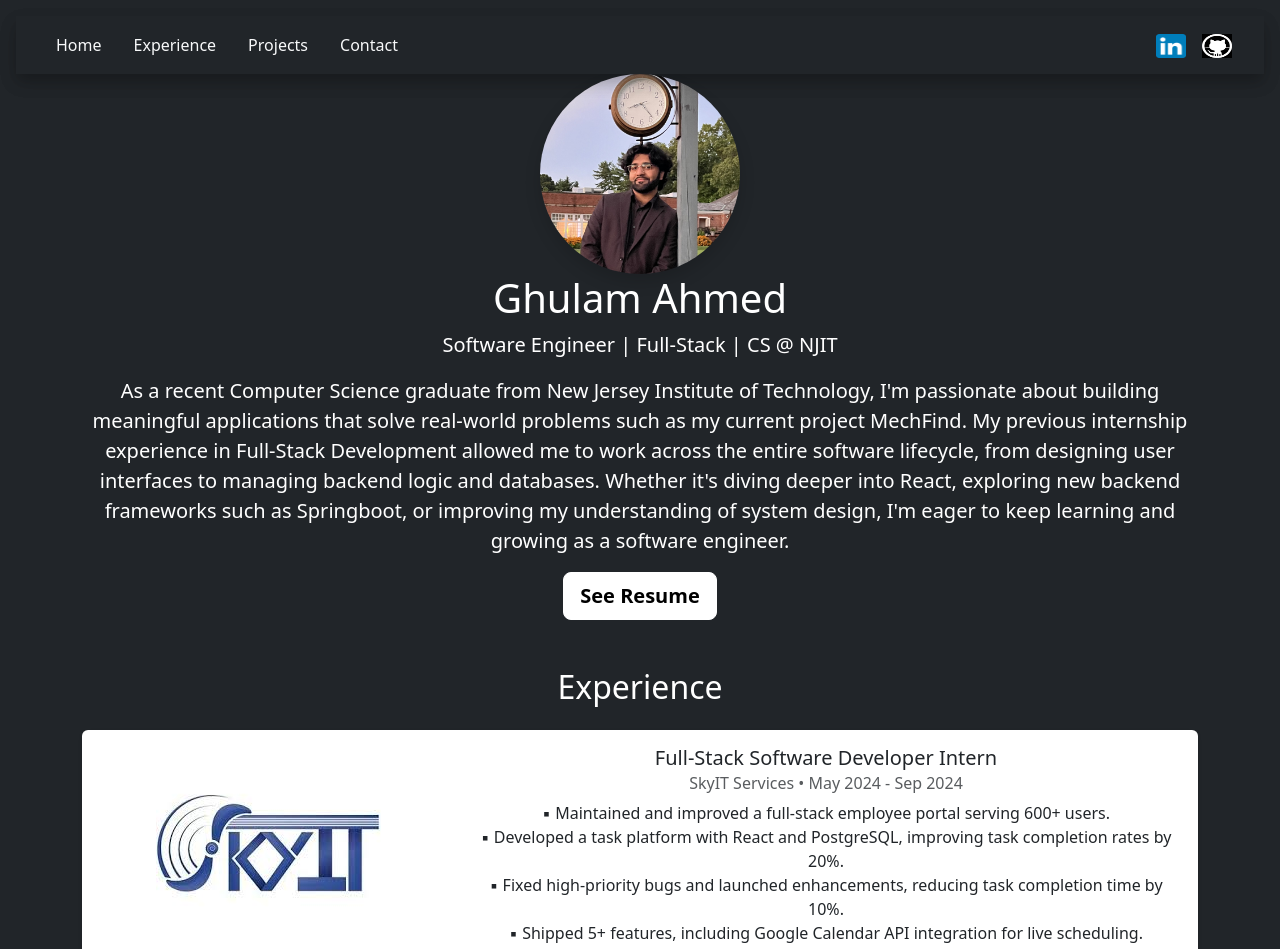
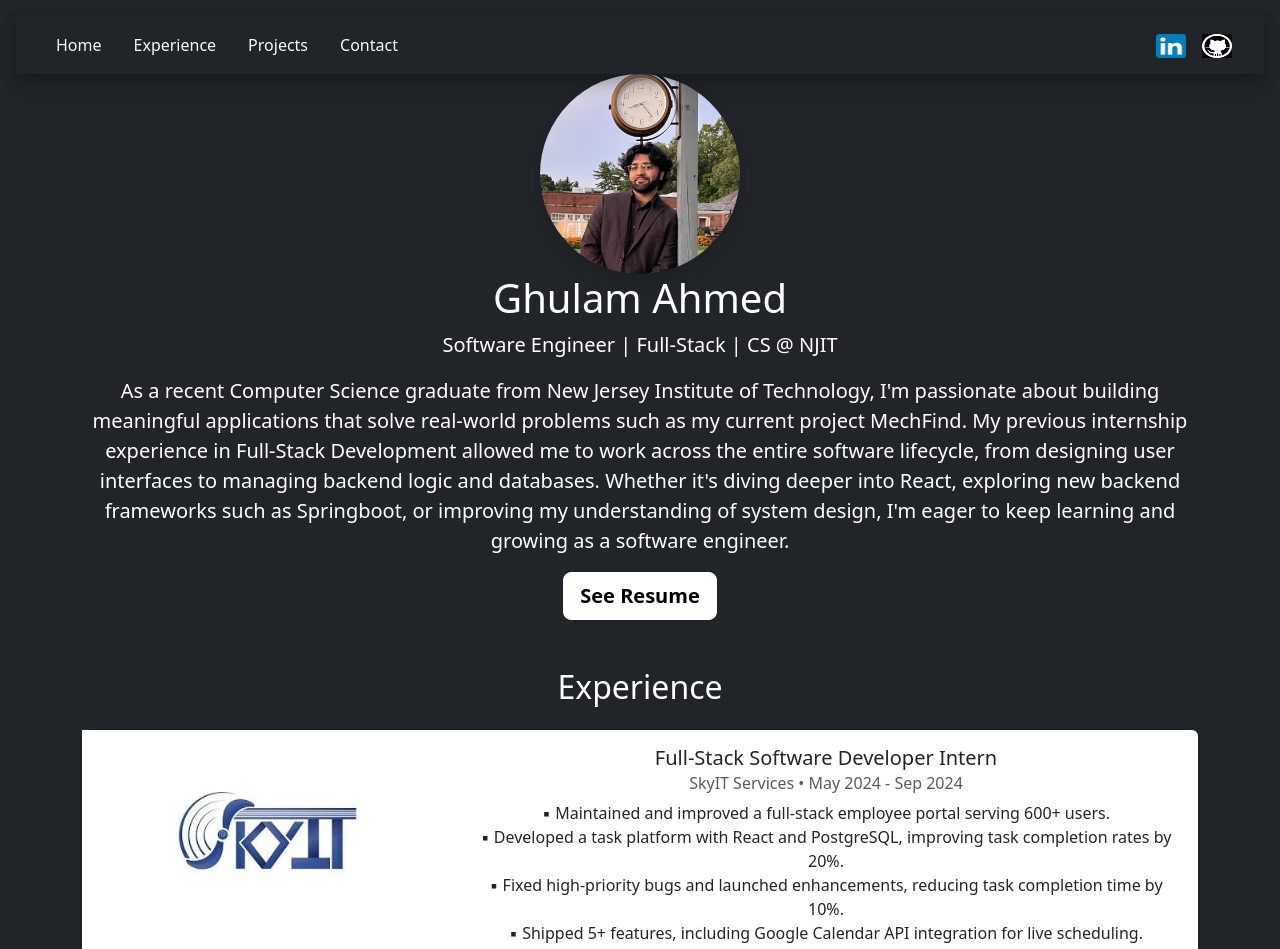
Before and after one commit to ghxlam/personal-website, a React (Create React App) app: page / in a window 1280 px wide. Shown: the top 949 px of the page. Built offline with nearby package versions, Linux system fonts and the light colour scheme.

Commit message:
added pdf resume and fixed logo and image styling

```diff
--- a/src/components/Card.js
+++ b/src/components/Card.js
@@ -1,3 +1,5 @@
+import "../css/Card.css";
+
 const Card = ({
   title,
   company,
@@ -14,7 +16,13 @@ const Card = ({
     >
       <div className="row g-0 h-100">
         <div className="col-md-4">
-          <img src={image} alt={title} className="img-fluid rounded-start" />
+          <div className="card-img-wrapper">
+            <img
+              src={image}
+              alt={title}
+              className="card-img-custom rounded-start"
+            />
+          </div>
         </div>
         <div className="col-md-8">
           <div className="card-body">
--- a/src/components/Hero.js
+++ b/src/components/Hero.js
@@ -32,7 +32,9 @@ const Hero = () => (
         learning and growing as a software engineer.
       </p>
       <a
-        href="#"
+        href="/Ghulam_Ahmed-Resume.pdf"
+        target="_blank"
+        rel="noopener noreferrer"
         className="btn btn-lg btn-light fw-bold border-white bg-white"
       >
         See Resume
@@ -127,6 +129,8 @@ const Hero = () => (
         linkLabel="View Repository"
       />
     </Section>
+
+    <Section id="contact" title="Contact Me"></Section>
   </main>
 );
 
--- /dev/null
+++ b/src/css/Card.css
@@ -0,0 +1,15 @@
+.card-img-wrapper {
+  width: 100%;
+  height: 200px;
+  display: flex;
+  justify-content: center;
+  align-items: center;
+  background-color: white; /* or transparent if you prefer */
+  padding: 10px; /* optional, gives space around logos */
+}
+
+.card-img-custom {
+  max-width: 100%;
+  max-height: 100%;
+  object-fit: contain; /* shows full image without cropping */
+}
```
Also changed, not shown: 1 other file (tests, documents, lock files or other folders).
